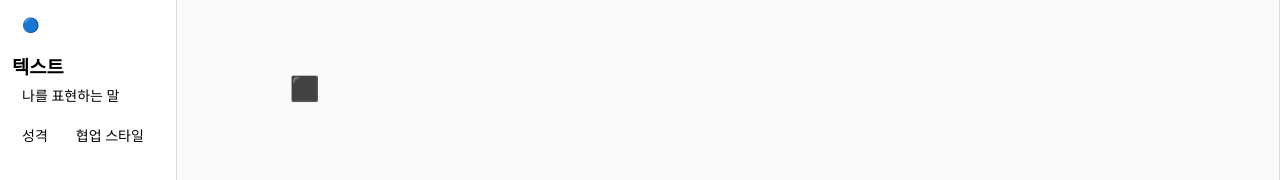
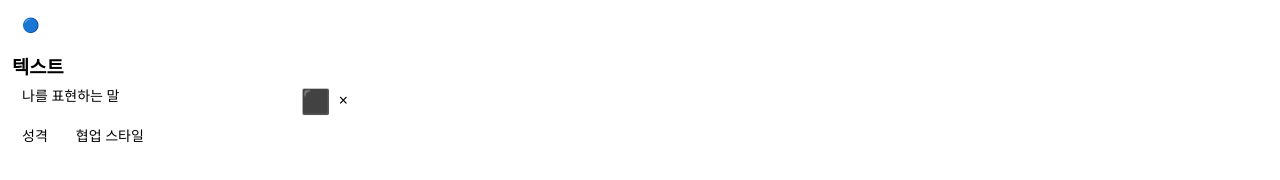
Before and after one commit to hoeun0723/my-miricanvas, a React (Vite) app: page /home in a window 1280 px wide. Both pictures are taken after a click on the button "⬛️". Shown: the part 238-418 px from the top of the page. Built offline with nearby package versions, Linux system fonts and the light colour scheme.

Commit message:
feat: 위치 이동, 삭제 기능 context 상태관리 기반 구현

```diff
--- a/src/components/Canvas/Canvas.module.css
+++ b/src/components/Canvas/Canvas.module.css
@@ -1,11 +1,48 @@
 .canvas {
   position: relative;
   width: 100%;
-  height: 600px;
-  border: 1px solid #ddd;
-  background-color: #fafafa;
+  height: 100%;
+  background-color: var(--color-background-secondary);
+  border: 2px dashed var(--color-gray-1000);
+  border-radius: 12px;
   overflow: hidden;
 }
+
+/* 캔버스 내 요소 공통 스타일 */
 .element {
-  user-select: none;
+  position: absolute;
+  display: flex;
+  align-items: center;
+  justify-content: center;
+  padding: 12px;
+  min-width: 60px;
+  min-height: 60px;
+  font-size: 24px;
+  background-color: var(--color-white);
+  border: 1px solid var(--color-gray-1000);
+  border-radius: 8px;
+  cursor: grab;
+  transition: transform 0.2s ease;
 }
+
+.element:active {
+  cursor: grabbing;
+}
+
+/* 요소 내용 */
+.value {
+  margin-right: 8px;
+}
+
+/* 삭제 버튼 */
+.deleteButton {
+  background: none;
+  border: none;
+  font-size: 16px;
+  color: var(--color-gray);
+  cursor: pointer;
+}
+
+.deleteButton:hover {
+  color: var(--color-black);
+}
--- a/src/components/Canvas/Canvas.tsx
+++ b/src/components/Canvas/Canvas.tsx
@@ -1,26 +1,33 @@
+import type { CanvasElement } from '../../constants/canvasElementsTypes';
+import useCanvasElements from '../../context/useCanvasElements';
 import styles from './Canvas.module.css';
-import { useCanvasElements } from '../../context/useCanvasElements';
 
 const Canvas = () => {
-  const { elements } = useCanvasElements();
+  const { elements, moveElement, removeElement } = useCanvasElements();
+
+  const handleDragEnd = (e: React.DragEvent<HTMLDivElement>, id: string) => {
+    const newX = e.clientX - 50;
+    const newY = e.clientY - 50;
+    moveElement(id, newX, newY);
+  };
 
   return (
     <div className={styles.canvas}>
-      {elements.map(({ id, type, value, x, y }) => (
+      {elements.map((el: CanvasElement) => (
         <div
-          key={id}
+          key={el.id}
           className={styles.element}
-          style={{
-            position: 'absolute',
-            left: x,
-            top: y,
-            cursor: 'pointer',
-            fontSize: type === 'text' ? '16px' : '24px',
-            userSelect: 'none',
-          }}
-          aria-label={`${type} element: ${value}`}
+          style={{ left: el.x, top: el.y }}
+          draggable
+          onDragEnd={(e) => handleDragEnd(e, el.id)}
         >
-          {value}
+          <span className={styles.value}>{el.value}</span>
+          <button
+            className={styles.deleteButton}
+            onClick={() => removeElement(el.id)}
+          >
+            ×
+          </button>
         </div>
       ))}
     </div>
--- a/src/components/Sidebar/Sidebar.tsx
+++ b/src/components/Sidebar/Sidebar.tsx
@@ -2,7 +2,7 @@ import styles from './Sidebar.module.css';
 import type { ElementType } from '../../constants/elements';
 import { ELEMENTS } from '../../constants/elements';
 import SidebarItem from './SidebarItem';
-import { useCanvasElements } from '../../context/useCanvasElements';
+import useCanvasElements from '../../context/useCanvasElements';
 
 const Sidebar = () => {
   const { addElement } = useCanvasElements();
--- a/src/context/CanvasElementsContext.tsx
+++ b/src/context/CanvasElementsContext.tsx
@@ -4,6 +4,8 @@ import type { CanvasElement } from '../constants/canvasElementsTypes';
 export interface CanvasElementsContextType {
   elements: CanvasElement[];
   addElement: (item: Omit<CanvasElement, 'id'>) => void;
+  moveElement: (id: string, x: number, y: number) => void;
+  removeElement: (id: string) => void;
 }
 
 // context는 React 컴포넌트가 아니므로 이 파일엔 context만 export
--- a/src/context/CanvasElementsProvider.tsx
+++ b/src/context/CanvasElementsProvider.tsx
@@ -16,9 +16,21 @@ const CanvasElementsProvider = ({ children }: Props) => {
     setElements((prev) => [...prev, newElement]);
   };
 
+   const moveElement = (id: string, x: number, y: number) => {
+    setElements((prev) =>
+      prev.map((el) => (el.id === id ? { ...el, x, y } : el))
+    );
+  };
+
+  const removeElement = (id: string) => {
+    setElements((prev) => prev.filter((el) => el.id !== id));
+  };
+
   const value: CanvasElementsContextType = {
     elements,
     addElement,
+    moveElement,
+    removeElement,
   };
 
   return (
--- a/src/context/useCanvasElements.ts
+++ b/src/context/useCanvasElements.ts
@@ -1,10 +1,12 @@
 import { useContext } from "react";
 import { CanvasElementsContext } from './CanvasElementsContext';
 
-export const useCanvasElements = () => {
+const useCanvasElements = () => {
   const context = useContext(CanvasElementsContext);
   if (!context) {
     throw new Error('useCanvasElements must be used within CanvasElementsProvider');
   }
   return context;
 };
+
+export default useCanvasElements
```
